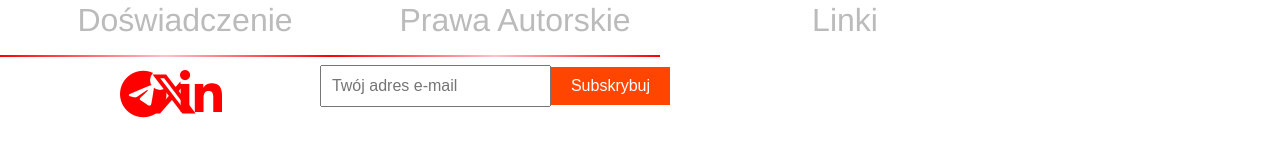
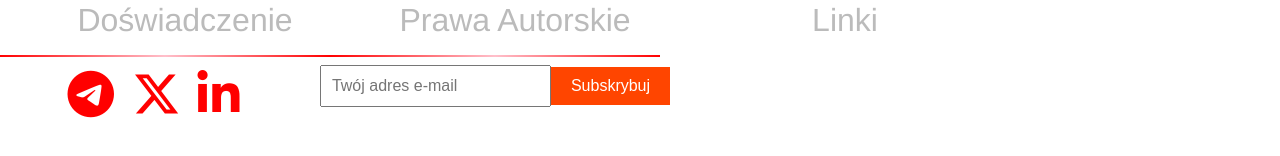
Before and after one commit to wojciechfpga/vue, a Vue app: page / in a window 1280 px wide. Shown: the part 338-494 px from the top of the page. Built offline with nearby package versions, Linux system fonts and the light colour scheme; no server answers.

Commit message:
Initial commit

```diff
--- a/src/components/TheFooter.vue
+++ b/src/components/TheFooter.vue
@@ -145,10 +145,10 @@ export default {
 }
 
 .social-links a {
-  display: inline-block;
+  display: inline-block !important;
   height: 30px;
   width: 30px;
-  margin-right: 10px;
+  margin-right: 35px !important;
   text-align: center;
   line-height: 30px;
   border-radius: 50%;
@@ -164,10 +164,10 @@ export default {
 }
 
 .social-links a[data-v-dd042928] {
-  display: inline-block;
+  display: inline-block !important;
   height: 60px !important; /* Adjust the size as needed */
   width: 60px !important; /* Adjust the size as needed */
-  margin-right: 10px;
+  margin-right: 35px !important;
   text-align: center;
   line-height: 80px; /* Increase the line-height to create more spacing */
   border-radius: 50%;
@@ -188,17 +188,7 @@ export default {
 .social-links i {
   border: none !important;
 }
-.footer-col .social-links a[data-v-49c9d9a5] {
-    display: inline-block;
-    height: 20px;
-    width: 50px;
-    margin: 0 10px 10px 0;
-    text-align: center;
-    line-height: 40px;
-    border-radius: 50%;
-    color: black;
-    transition: all 0.5s ease;
-}
+
 .row {
   display: flex;
   flex-wrap: wrap;
@@ -263,23 +253,7 @@ export default {
   list-style-type: none;
 }
 
-.footer-col .social-links a {
-  display: inline-block;
-  height: 20px;
-  width: 20px;
-  ;
-  margin: 0 10px 10px 0;
-  text-align: center;
-  line-height: 40px;
-  border-radius: 50%;
-  color: black;
-  transition: all 0.5s ease;
-}
 
-.footer-col .social-links a:hover {
-  color: #24262b;
-  background-color: black;
-}
 
 /*responsive*/
 @media(max-width: 767px) {
--- a/vite.config.js
+++ b/vite.config.js
@@ -3,7 +3,7 @@ import { fileURLToPath, URL } from 'node:url'
 import { defineConfig } from 'vite'
 import vue from '@vitejs/plugin-vue'
 const API_URI = process.env.NODE_ENV === 'production'
-  ? 'http://example.com'    // in prod
+  ? 'https://wojciechlasowskiapi.azurewebsites.net'    // in prod
   : 'http://localhost:5815' // in dev
 // https://vitejs.dev/config/
 export default defineConfig({
```
